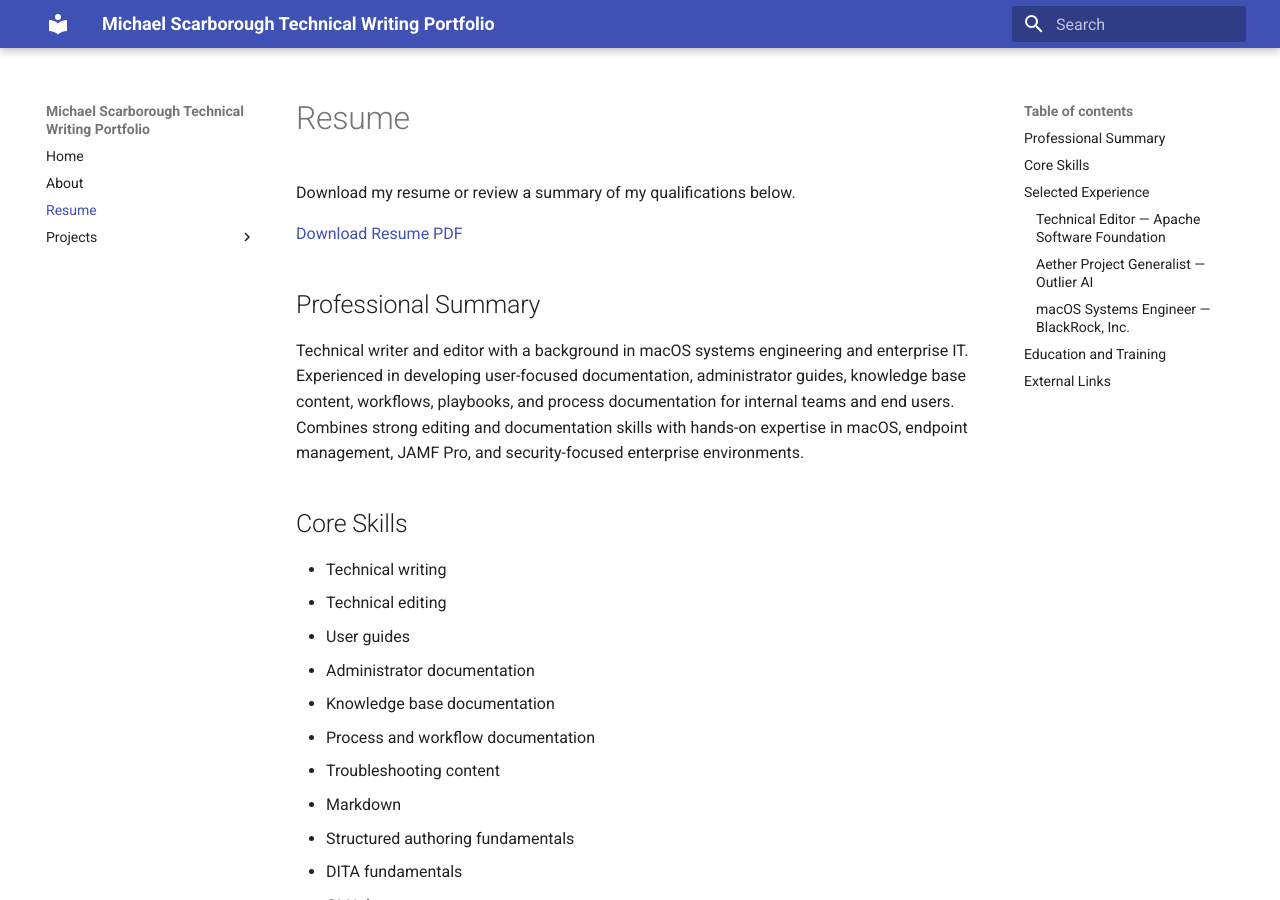
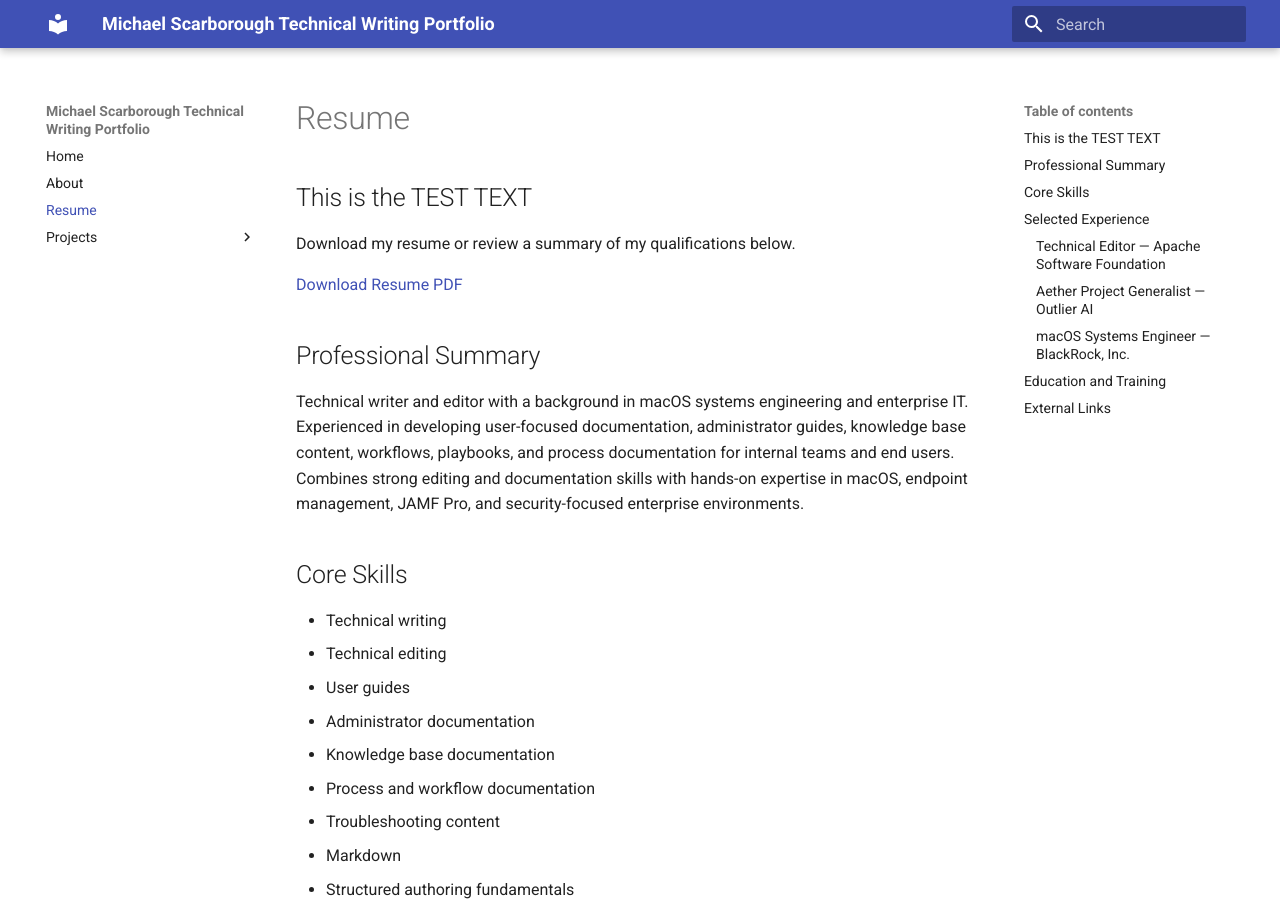
Before and after one commit to MackMike/technical-writing-portfolio-site, an MkDocs documentation site: the page built from docs/resume.md, in a window 1280 px wide and 900 px high. Built offline with MkDocs 1.6.1 and Material for MkDocs 9.7.7, drawn with Linux system fonts in a browser that asks for light colours.

Commit message:
Update resume.md

```diff
--- a/docs/resume.md
+++ b/docs/resume.md
@@ -1,4 +1,6 @@
 # Resume
+
+##This is the TEST TEXT
 
 Download my resume or review a summary of my qualifications below.
 
```
